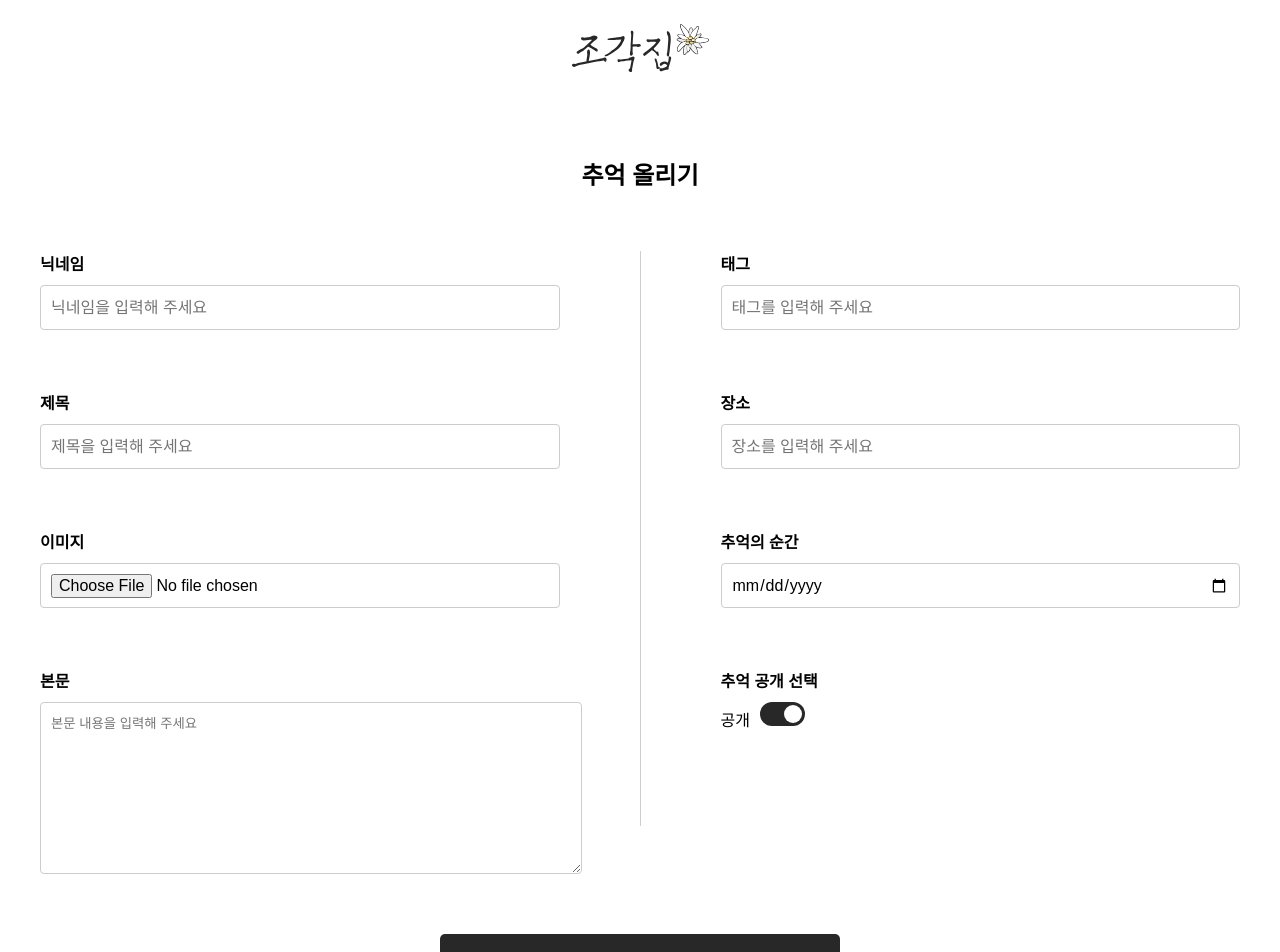
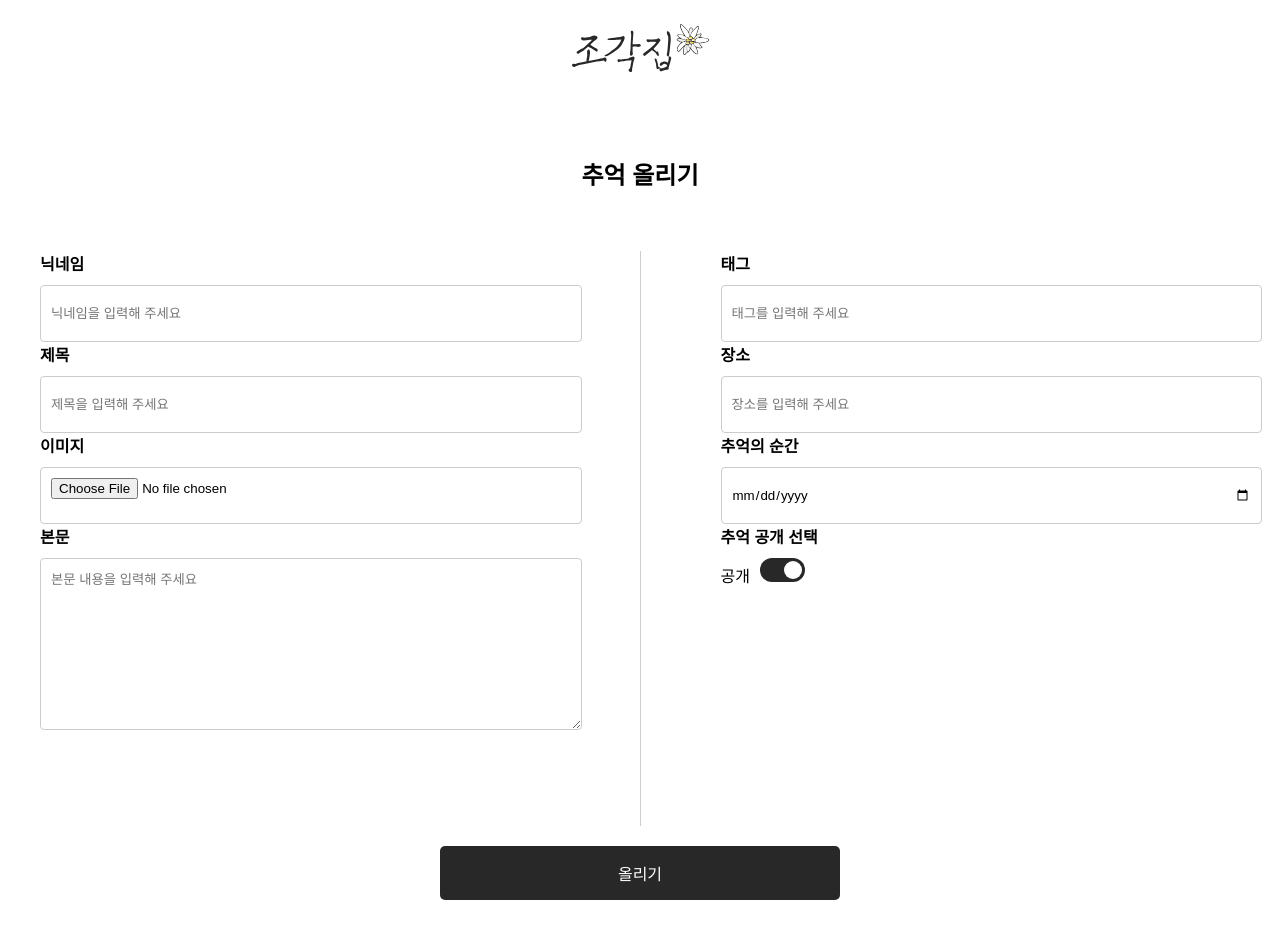
Before and after one commit to hwouu/jogakzip-team3-frontend, a React (Create React App) app: page /groups/1/create-memory in a window 1280 px wide. Shown: the top 952 px of the page. Built offline with nearby package versions, Linux system fonts and the light colour scheme; grey boxes are pictures that could not be loaded; a web font is replaced by a local one.

Commit message:
style: Modal과 CreateMemory에서 겹치는 css 속성 제거

```diff
--- a/src/components/Modal.css
+++ b/src/components/Modal.css
@@ -54,18 +54,8 @@ label {
   text-align: left;
 }
 
-input {
-  width: 100%;
-  padding: 10px;
-  font-size: 16px;
-  border: 1px solid #ccc;
-  border-radius: 4px;
-  margin-bottom: 60px;
-  box-sizing: border-box; /* 모든 input에서 크기 계산을 동일하게 */
-}
-
 .modal-submit-btn {
-  width: 100%;
+  width: 400px;
   padding: 12px;
   background-color: #282828;
   color: white;
--- a/src/pages/Memory/CreateMemory.css
+++ b/src/pages/Memory/CreateMemory.css
@@ -36,12 +36,11 @@ label {
 
 input,
 textarea {
-  margin-bottom: 40px;
   padding: 10px;
   border: 1px solid #ccc;
   border-radius: 4px;
   width: 100%; /* 고정 폭 대신 100%로 설정 */
-  height: 45px;
+  height: 35px;
 }
 
 textarea {
@@ -116,8 +115,7 @@ input:checked + .slider-custom:before {
 .memory-submit-btn-custom {
   margin-top: 20px;
   padding: 15px;
-  width: 100%; /* 버튼이 전체 width를 차지하도록 설정 */
-  max-width: 400px; /* 최대 넓이 설정 */
+  width: 400px; /* 버튼이 전체 width를 차지하도록 설정 */
   background-color: #282828;
   color: white;
   font-size: 16px;
```
